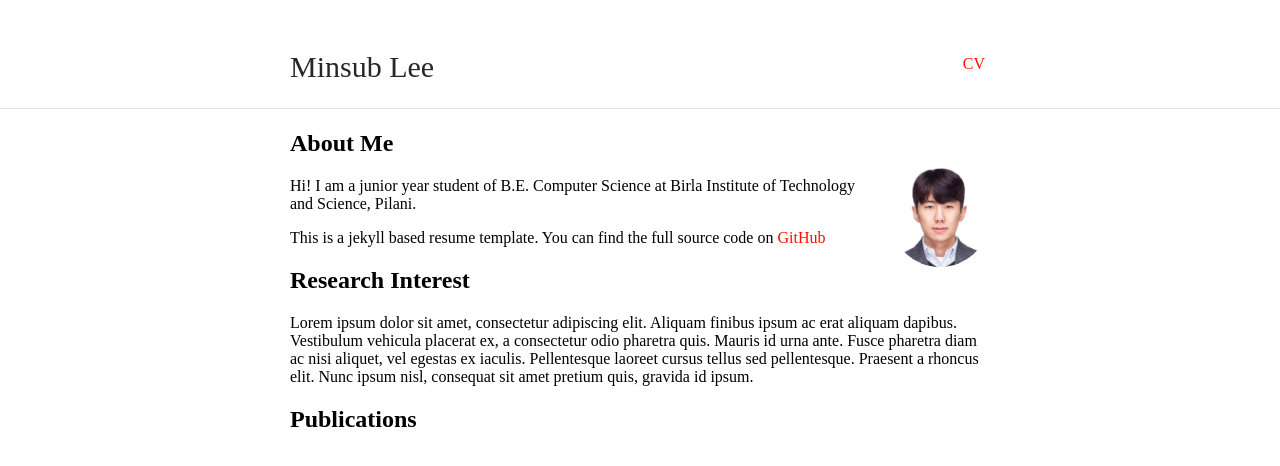
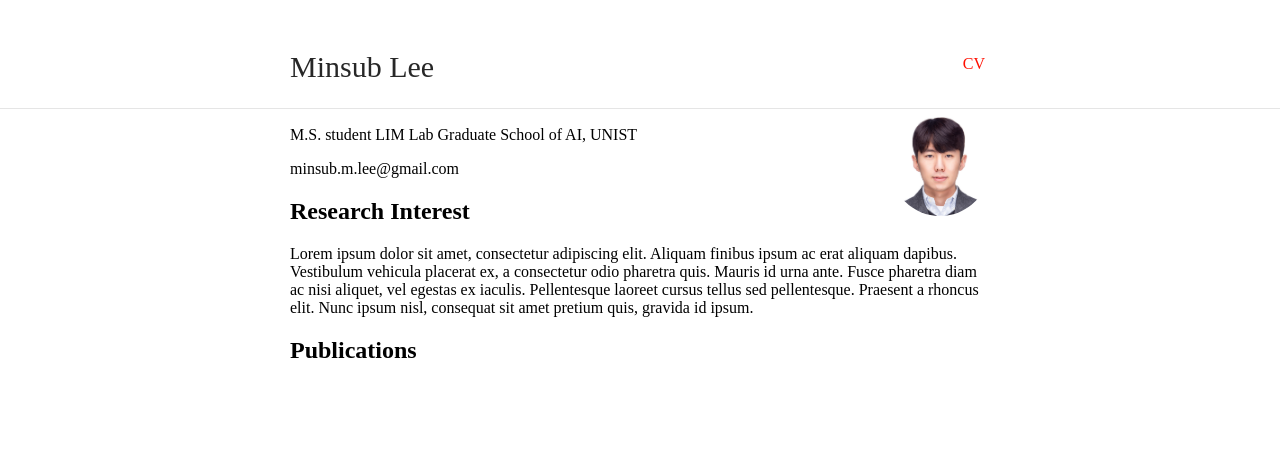
Before and after one commit to msublee/msublee.github.io, a Jekyll site: the page built from index.md, in a window 1280 px wide. Shown: the top 466 px of the page. Built offline with Jekyll 4.4.1, drawn with Linux system fonts in a browser that asks for light colours; our own code applies the rules of GitHub Pages for plain Markdown files.

Commit message:
Theme changed

```diff
--- a/index.md
+++ b/index.md
@@ -2,13 +2,15 @@
 layout: default
 ---
 
-## About Me
+<!-- ## About Me -->
 
 <img class="profile-picture" src="minsub.jpg">
 
-Hi! I am a junior year student of B.E. Computer Science at Birla Institute of Technology and Science, Pilani.
+M.S. student
+LIM Lab
+Graduate School of AI, UNIST
 
-This is a jekyll based resume template. You can find the full source code on [GitHub](https://github.com/bk2dcradle/researcher)
+minsub.m.lee@gmail.com
 
 ## Research Interest
 
```
